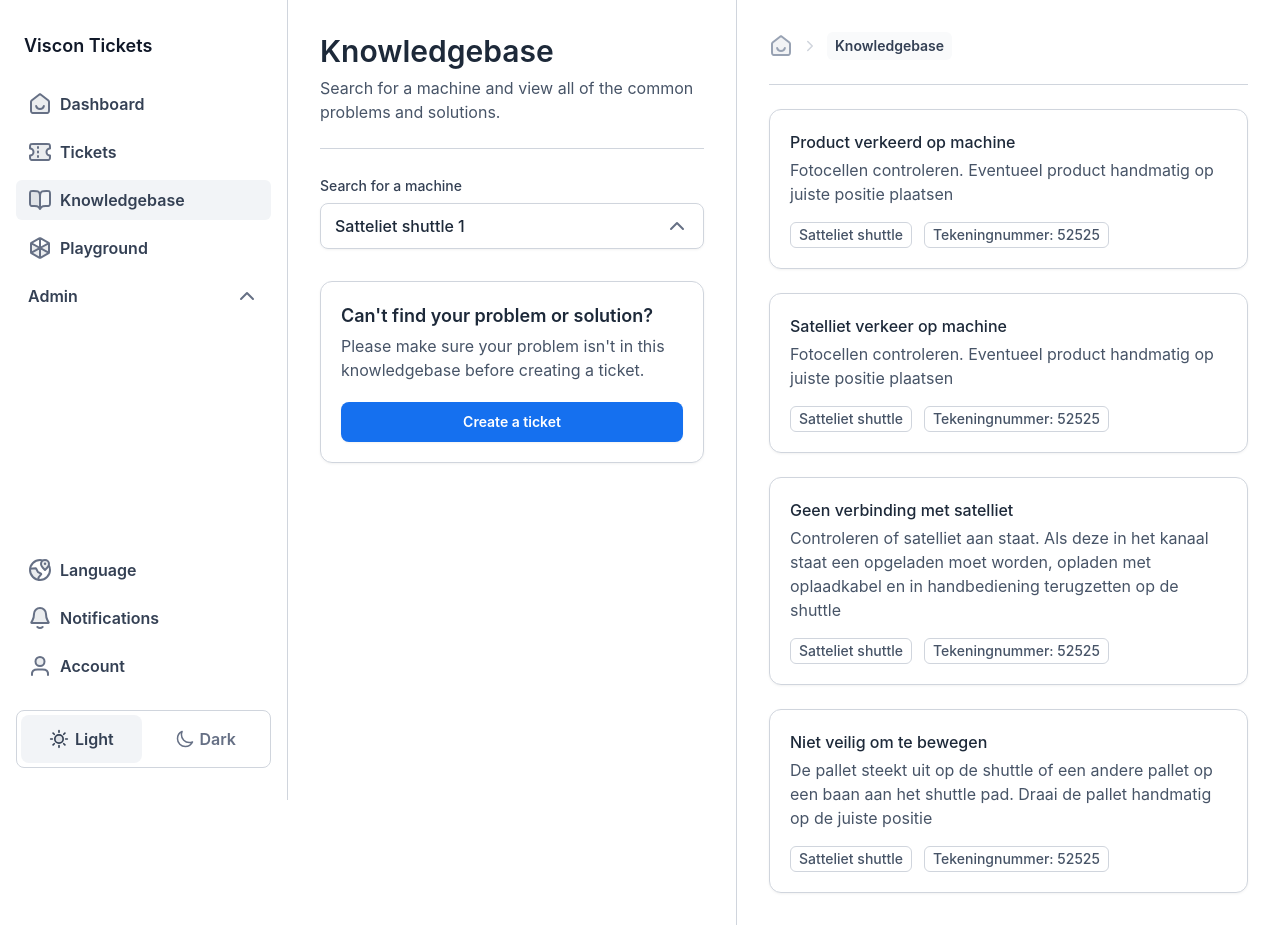
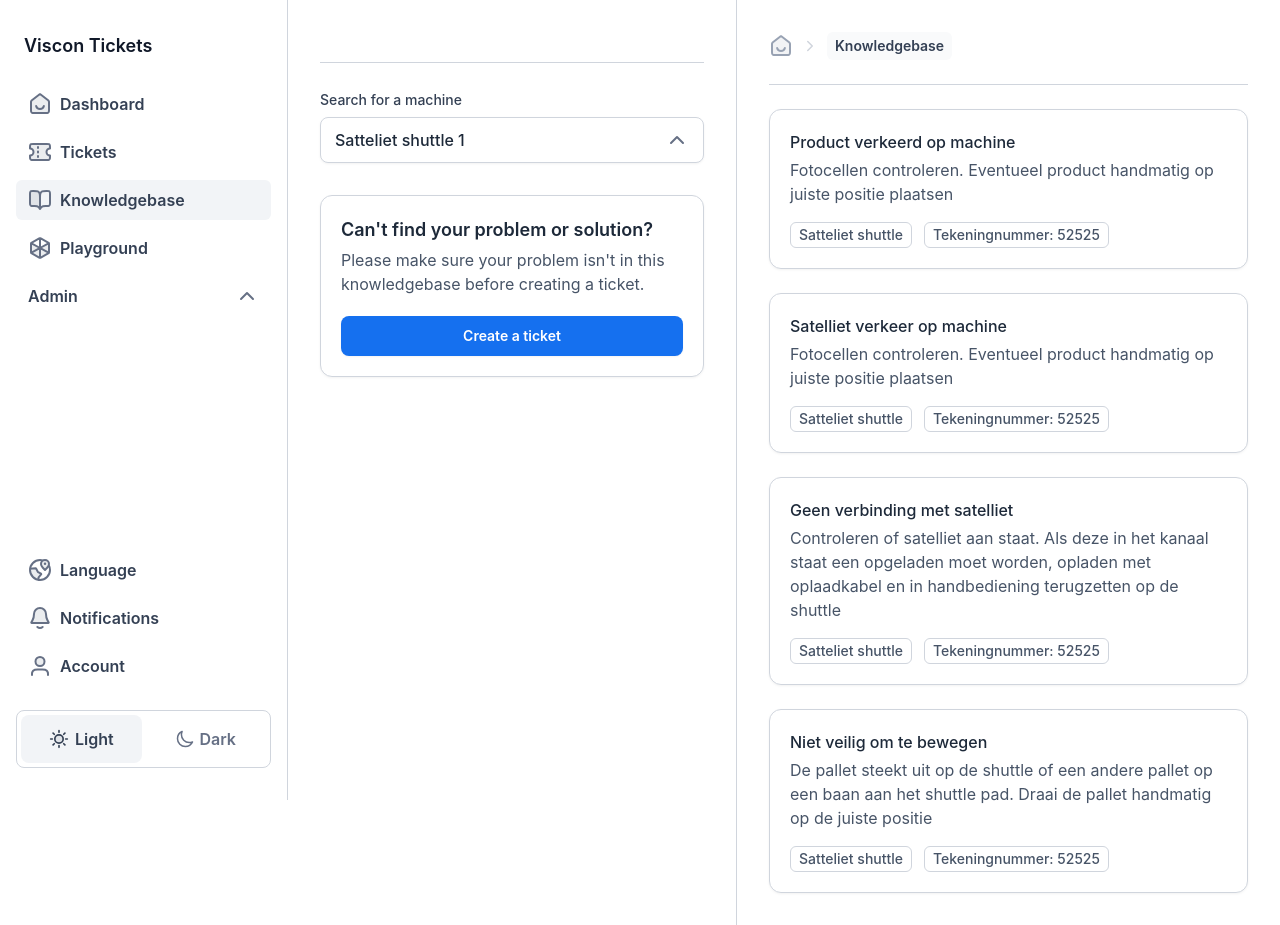
Before and after one commit to lucasprins/viscon-tickets, a React (Create React App) app: page /knowledgebase in a window 1280 px wide. Built offline with nearby package versions, Linux system fonts and the light colour scheme.

Commit message:
Added translations to knowledgebase PageHeader

```diff
--- a/src/pages/Knowledgebase/Knowledgebase.tsx
+++ b/src/pages/Knowledgebase/Knowledgebase.tsx
@@ -31,8 +31,8 @@ export function Knowledgebase() {
 			<div className='flex flex-col w-min gap-6 p-8 border-r border-gray-300 dark:border-dark-500'>
 				{/* Page Header Placeholder */}
 				<PageHeader
-					title='Knowledgebase'
-					subtitle='Search for a machine and view all of the common problems and solutions.' />
+					title={translations[language].knowledgebase}
+					subtitle={translations[language].knowledgebase} />
 				<Divider />
 				<DropdownSelectMachine machines={machines} label={translations[language].search_machine} />
 				<InlineCTA
--- a/src/pages/Knowledgebase/KnowledgebaseTranslations.json
+++ b/src/pages/Knowledgebase/KnowledgebaseTranslations.json
@@ -4,13 +4,16 @@
         "search_machine": "Zoek een machine",
         "cant_find_solution_title": "Kunt u uw probleem of oplossing niet vinden?",
         "cant_find_solution_text": "Zorg er alstublieft voor dat u zeker weet dat uw probleem niet in deze kennisbank staat voordat u een ticket aanmaakt.",
-        "create_ticket": "Creëer een ticket"
+        "create_ticket": "Creëer een ticket",
+        "knowledgebase": "Kennisbank",
+        "knowledgebase_subtitle": "Zoek voor een machine en bekijk alle veelvoorkomend problemen en oplossingen."
     },
     "en": {
         "blueprint_number": "Blueprint:",
         "search_machine": "Search for a machine",
         "cant_find_solution_title": "Can't find your problem or solution?",
         "cant_find_solution_text": "Please make sure your problem isn't in this knowledgebase before creating a ticket.",
-        "create_ticket": "Create a ticket"
+        "create_ticket": "Create a ticket",
+        "knowledgebase_subtitle": "Search for a machine and view all of the common problems and solutions."
     }
 }
```
